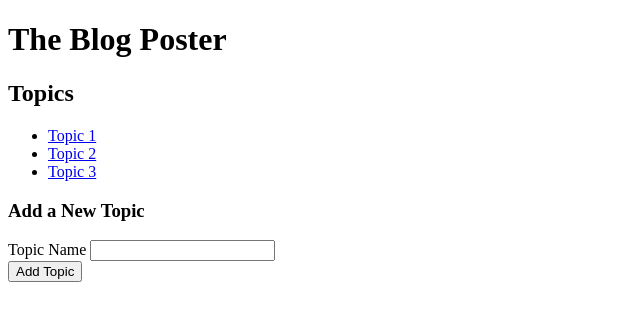
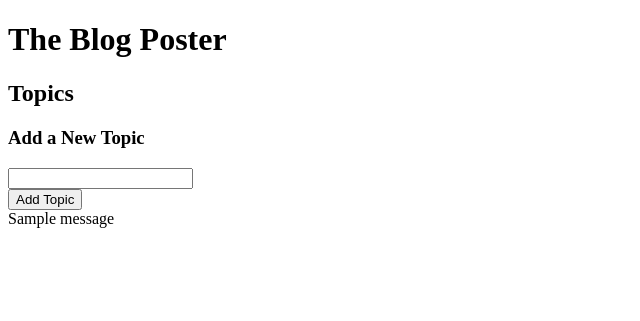
Before and after one commit to YuliiaHavrylenko/blog-poster, a Flask app: page / in a window 1280 px wide. Shown: the top 321 px of the page, without its empty margins (0-640 px from the left). Run offline with Flask 2, Linux system fonts and the light colour scheme; one stand-in notice (Sample message) is shown.

Commit message:
add flask functionality

```diff
--- a/templates/home.html
+++ b/templates/home.html
@@ -8,18 +8,23 @@
 <h1>The Blog Poster</h1>
 <h2>Topics</h2>
 <ul>
-  <li><a href="/topic/1">Topic 1</a></li>
-  <li><a href="/topic/2">Topic 2</a></li>
-  <li><a href="/topic/3">Topic 3</a></li>
+    {% for topic in topics %}
+    <li><a href="/topic/{{ topic.topic_id }}">{{ topic.title }}</a></li>
+    {% endfor %}
 </ul>
 
 <h3>Add a New Topic</h3>
 <form action="/add/topic" method="POST">
   <div>
-    <label for="topic-name">Topic Name</label>
+<!--    <label for="topic-name">Topic Name</label>-->
     <input type="text" name="topic-title">
   </div>
   <input type="submit" value="Add Topic" />
 </form>
+<div class="message">
+   {% for category, message in get_flashed_messages(with_categories=true) %}
+    <div style="color: {{ category }};">{{ message }}</div>
+    {% endfor %}
+</div>
 </body>
 </html>
```
Also changed, not shown: templates/topic-tasks.html (+10 -4 lines).
